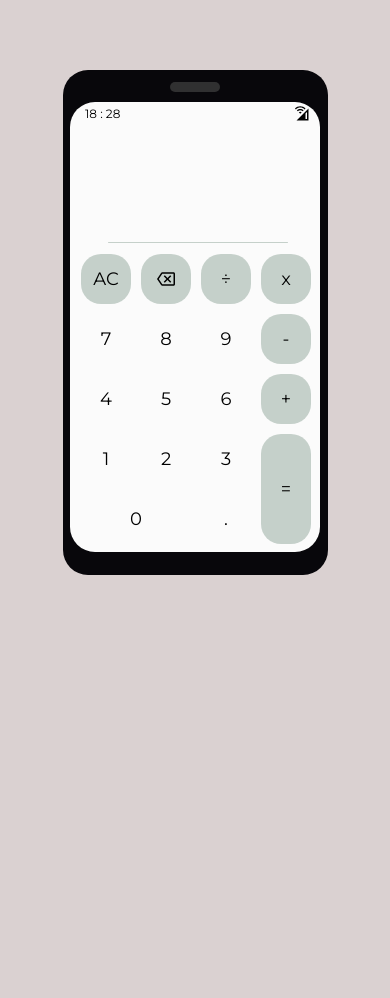
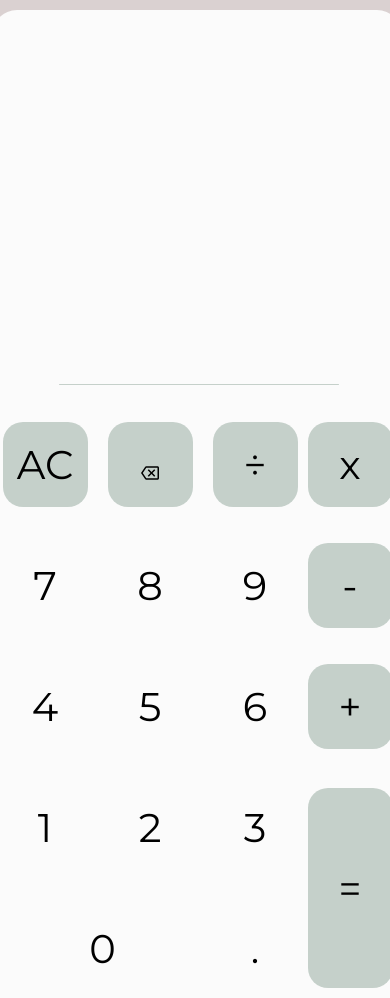
Before and after one commit to FelipeFerreiraSS/calculadora-javascript, a plain HTML site: page index.html in a window 390 px wide. Shown: the top 998 px of the page. Before the commit the page ends 844 px from the top, so only its background shows below. Drawn offline with Linux system fonts and the light colour scheme.

Commit message:
Update style.css

```diff
--- a/style.css
+++ b/style.css
@@ -135,3 +135,62 @@ body {
 #zero {
   width: 110px;
 }
+
+@media only screen and (max-width: 425px) {
+  .celular {
+    background-color: rgb(218, 209, 209);
+  }
+
+  .altoFalante {
+    background-color: rgb(218, 209, 209);
+  }
+  .status {
+    display: none;
+  }
+
+  .calculadora {
+    padding-top: 17px;
+  }
+
+  .fundo {
+    height: 1000px;
+    width: 410px;
+    margin-top: -92px;
+    margin-left: -71px;
+  }
+
+  .calculadora {
+  }
+
+  .botao {
+    width: 85px;
+    margin-top: 30px;
+    height: 85px;
+    font-size: 40px;
+  }
+
+  .divisoria {
+    width: 280px;
+  }
+
+  #resumo {
+    width: 370px;
+    margin-top: 156px;
+    font-size: 25px;
+  }
+
+  #resultado {
+    width: 370px;
+    font-size: 80px;
+    margin-bottom: 91px;
+    margin-top: 50px;
+  }
+
+  #iqual {
+    height: 200px;
+  }
+
+  #zero {
+    width: 200px;
+  }
+}
```
